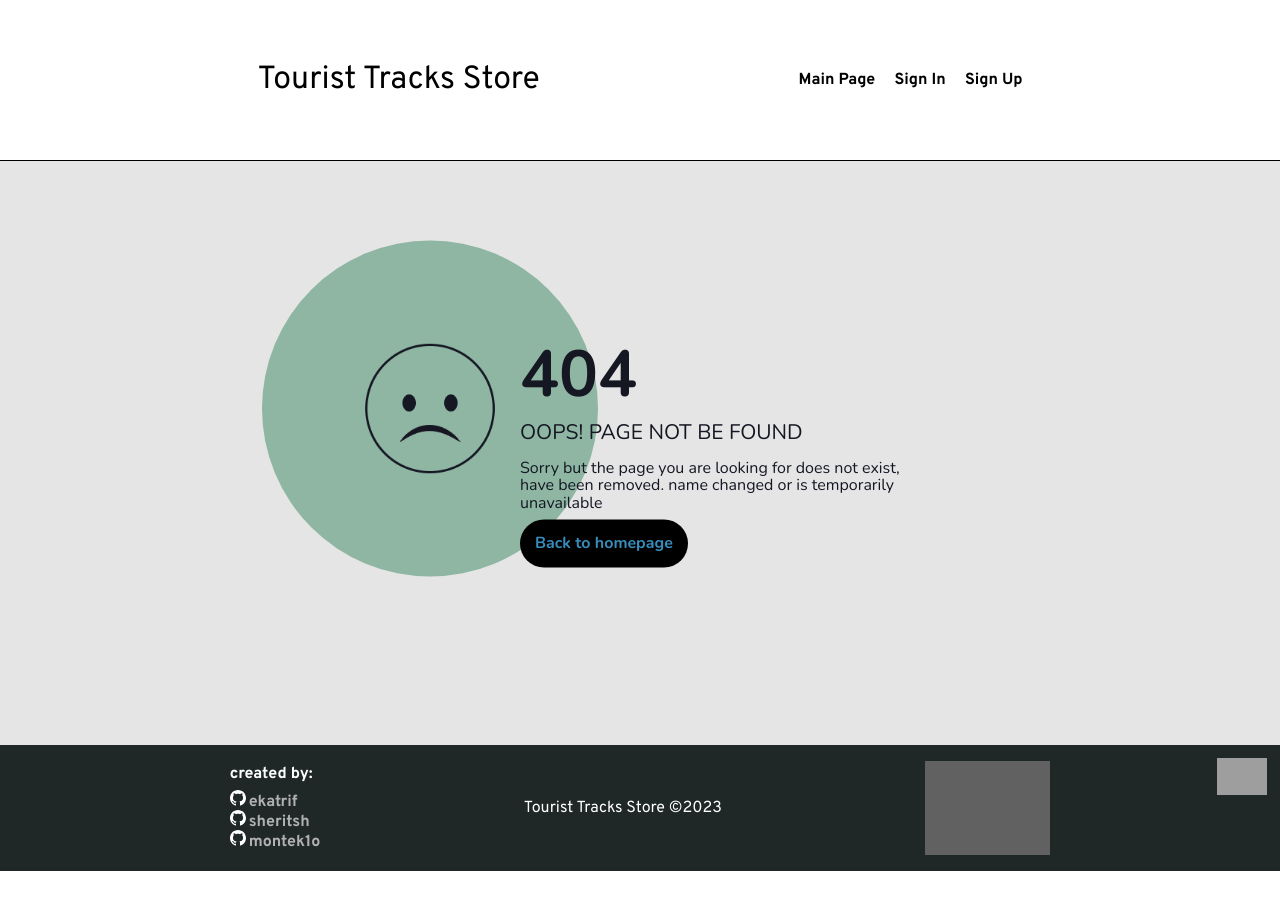
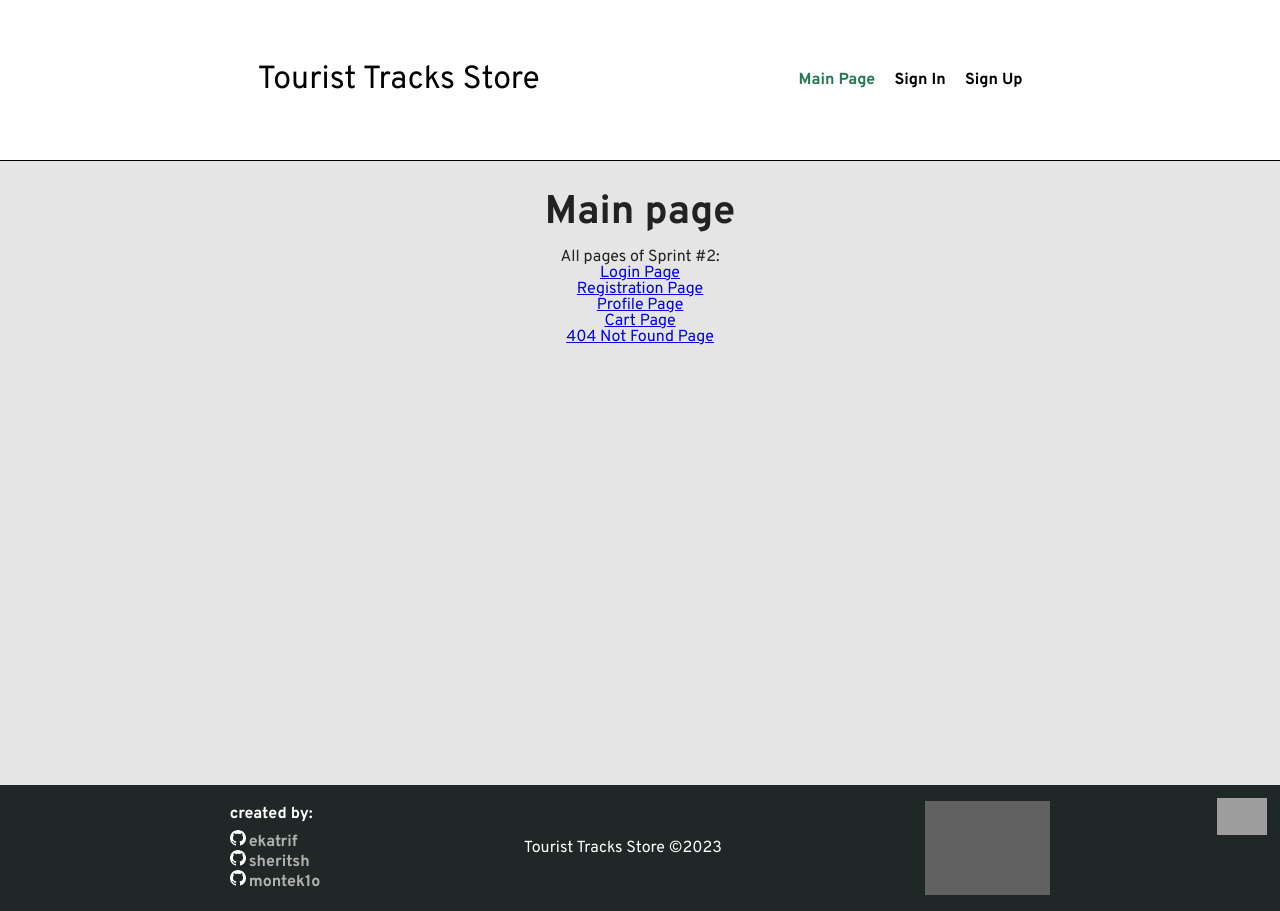
Before and after one commit to sheritsh/eCommerce-Application, a React app: page / in a window 1280 px wide. Before the commit the page ends 871 px from the top, so only its background shows below. Built offline with nearby package versions, Linux system fonts and the light colour scheme; grey boxes are pictures that could not be loaded; what @commercetools/sdk-auth would draw is missing.

Commit message:
feat: change mainPage routes to / from dist

```diff
--- a/src/App.tsx
+++ b/src/App.tsx
@@ -17,7 +17,7 @@ const App: React.FC = () => {
       <Header />
 
       <Routes>
-        <Route path="/dist" element={<MainPage />} />
+        <Route path="/" element={<MainPage />} />
         <Route path="*" element={<NotFoundPage />} />
 
         <Route
--- a/src/components/Header/Header.tsx
+++ b/src/components/Header/Header.tsx
@@ -19,12 +19,12 @@ const Header: React.FC = () => {
       <Container>
         <div className={classes.header}>
           <div className={classes.header__title} id="title">
-            <Link to="/dist">Tourist Tracks Store</Link>
+            <Link to="/">Tourist Tracks Store</Link>
           </div>
           <nav>
             <ul className={classes.nav}>
               <li>
-                <NavLink to="/dist">Main Page</NavLink>
+                <NavLink to="/">Main Page</NavLink>
               </li>
               {isAuthenticated ? (
                 <>
@@ -35,7 +35,7 @@ const Header: React.FC = () => {
                     <NavLink to="/shopping-cart">Cart</NavLink>
                   </li>
                   <li>
-                    <Link to="/dist" onClick={handleLogout}>
+                    <Link to="/" onClick={handleLogout}>
                       Logout
                     </Link>
                   </li>
--- a/src/components/Routing/GuestRoute.tsx
+++ b/src/components/Routing/GuestRoute.tsx
@@ -6,7 +6,7 @@ import { IRootState } from '../../store';
 const PrivateRoute: React.FC<RouteProps> = ({ children }) => {
   const isAuthenticated = useSelector((state: IRootState) => state.auth.authData.accessToken !== null);
 
-  return <>{!isAuthenticated ? children : <Navigate to="/dist" />}</>;
+  return <>{!isAuthenticated ? children : <Navigate to="/" />}</>;
 };
 
 export default PrivateRoute;
--- a/src/components/Routing/PrivateRoute.tsx
+++ b/src/components/Routing/PrivateRoute.tsx
@@ -6,7 +6,7 @@ import { IRootState } from '../../store';
 const PrivateRoute: React.FC<RouteProps> = ({ children }) => {
   const isAuthenticated = useSelector((state: IRootState) => state.auth.authData.accessToken !== null);
 
-  return <>{isAuthenticated ? children : <Navigate to="/dist" />}</>;
+  return <>{isAuthenticated ? children : <Navigate to="/" />}</>;
 };
 
 export default PrivateRoute;
```
